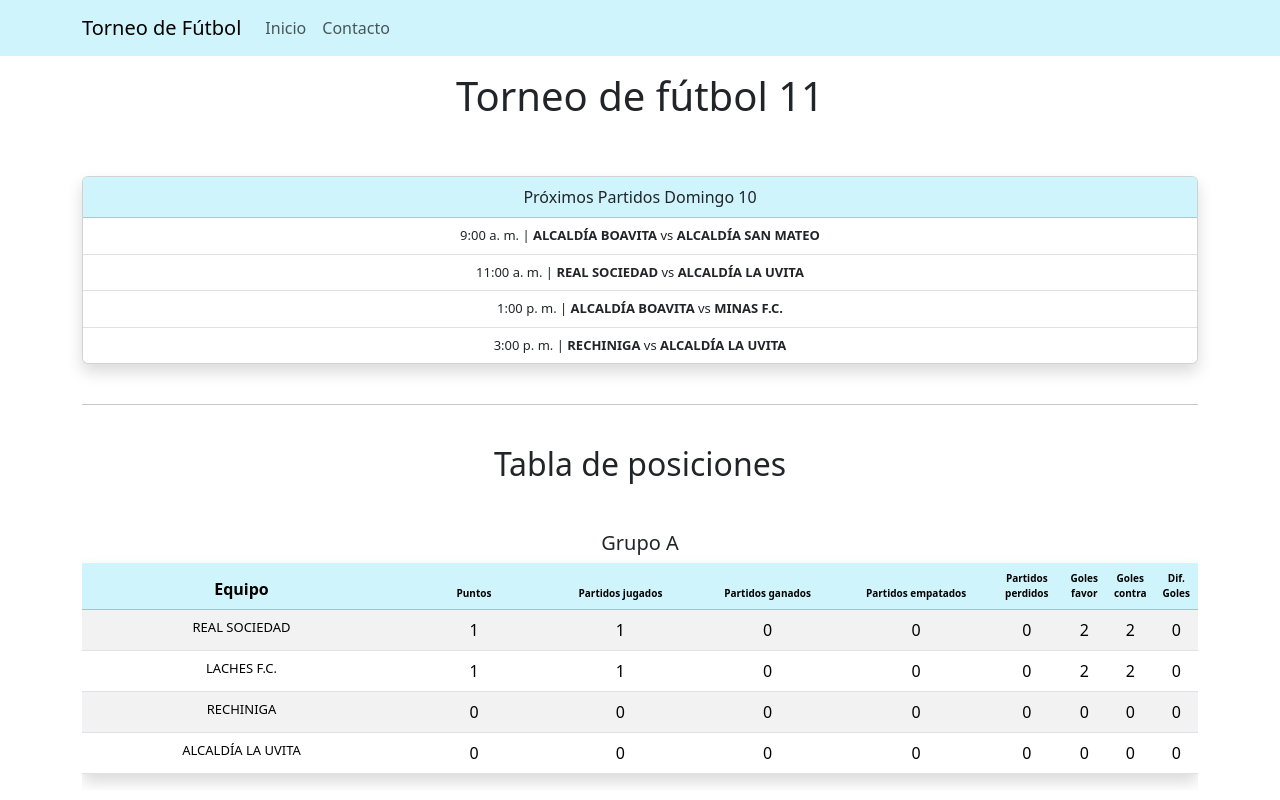
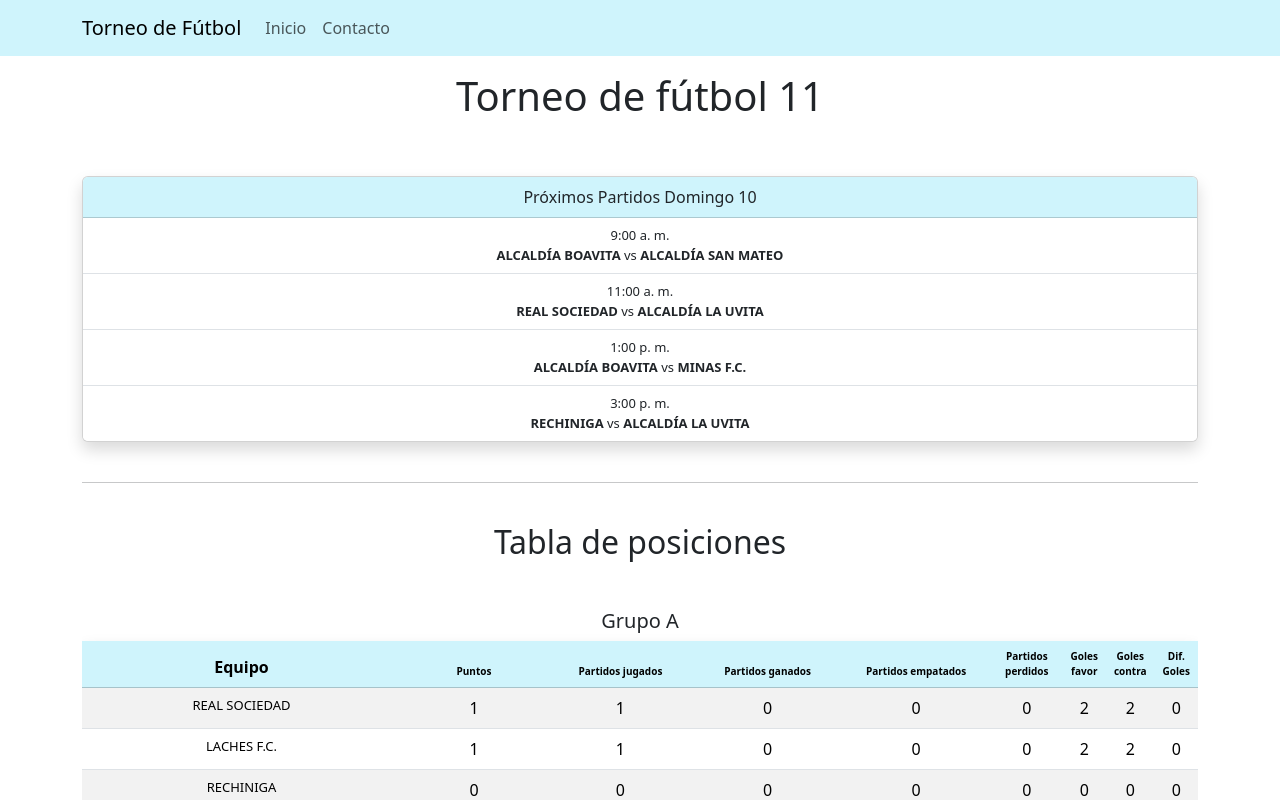
Before and after one commit to FabianMongui/liga-futbol, a React (Create React App) app: page / in a window 1280 px wide. Shown: the top 800 px of the page. Built offline with nearby package versions, Linux system fonts and the light colour scheme.

Commit message:
organización de hora

```diff
--- a/src/components/ProximosPartidos.js
+++ b/src/components/ProximosPartidos.js
@@ -11,7 +11,8 @@ function ProximosPartidos() {
       <ul className="list-group list-group-flush">
         {proximosPartidos.map((partido, index) => (
           <li key={index} className="list-group-item" style={{fontSize: 'small'}}>
-              {partido.hora} | <strong>{partido.equipoLocal}</strong> vs <strong>{partido.equipoVisitante}</strong>
+              <div>{partido.hora}</div>
+              <strong>{partido.equipoLocal}</strong> vs <strong>{partido.equipoVisitante}</strong>
           </li>
         ))}
       </ul>
```
